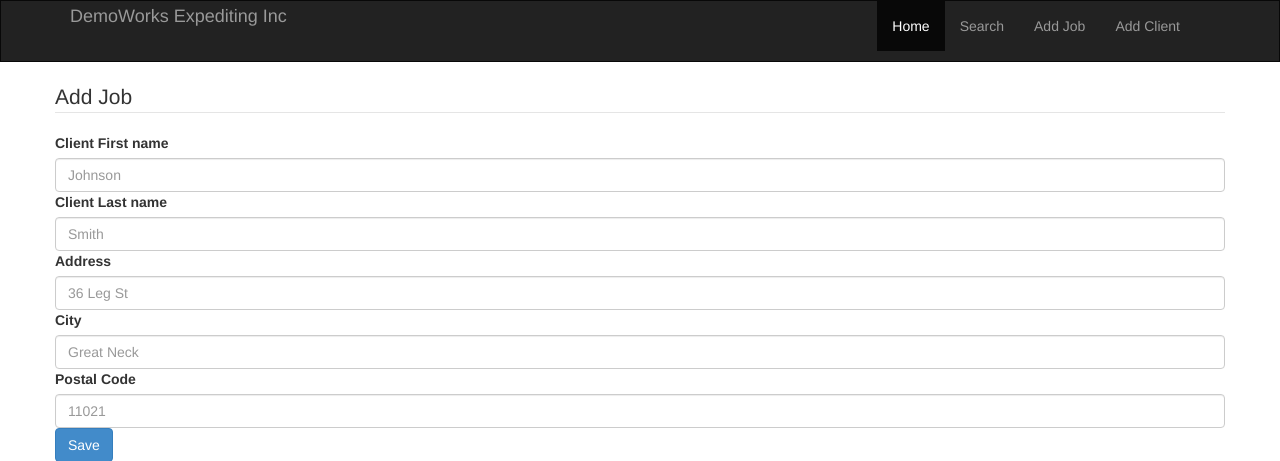
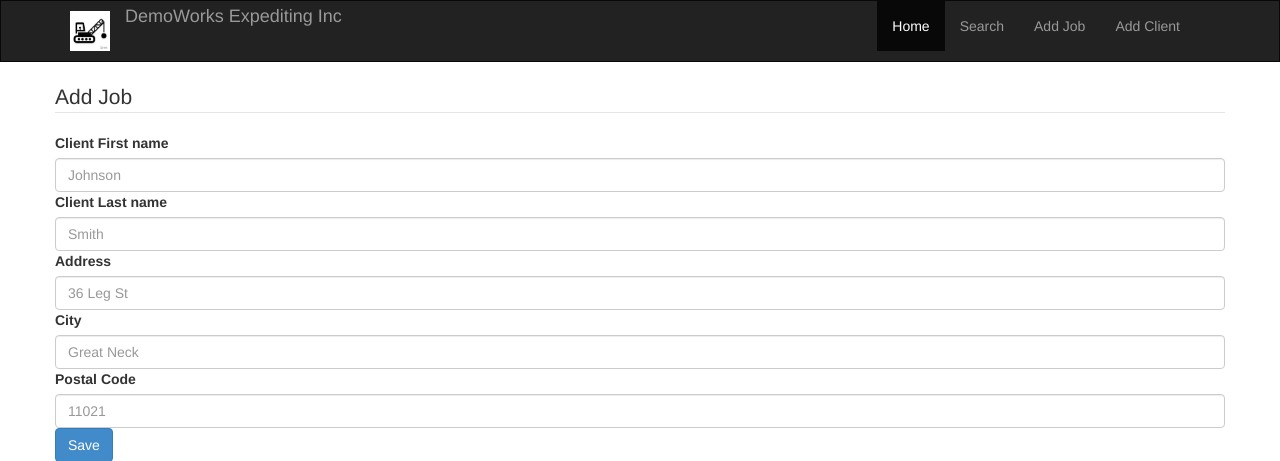
Before and after one commit to jonathankopp/MITR-Demo_Works, a PHP site: page /addJob.php in a window 1280 px wide. Shown: the top 461 px of the page. Run offline with PHP 8.4, Linux system fonts and the light colour scheme.

Commit message:
Formatting Changes to hotbar

```diff
--- a/Search.php
+++ b/Search.php
@@ -22,7 +22,7 @@
                         <span class="icon-bar"></span>
                         <span class="icon-bar"></span>
                     </button>
-                    <a class="navbar-brand" href="index.php"><img class="navbar-brand" src="img/logo.png" alt="logo"></a>
+                    <a class="navbar-brand" href="index.php"><img class="navbar-brand" src="img/logo.png" alt="logo">DemoWorks Expediting Inc</a>
                 </div>
 
                 <div class="collapse navbar-collapse navbar-right">
--- a/addJob.php
+++ b/addJob.php
@@ -44,7 +44,7 @@
                         <span class="icon-bar"></span>
                         <span class="icon-bar"></span>
                     </button>
-                    <a class="navbar-brand" href="index.php">DemoWorks Expediting Inc</a>
+                    <a class="navbar-brand" href="index.php"><img class="navbar-brand" src="img/logo.png" alt="logo">DemoWorks Expediting Inc</a>
                 </div>
 
                 <div class="collapse navbar-collapse navbar-right">
```
